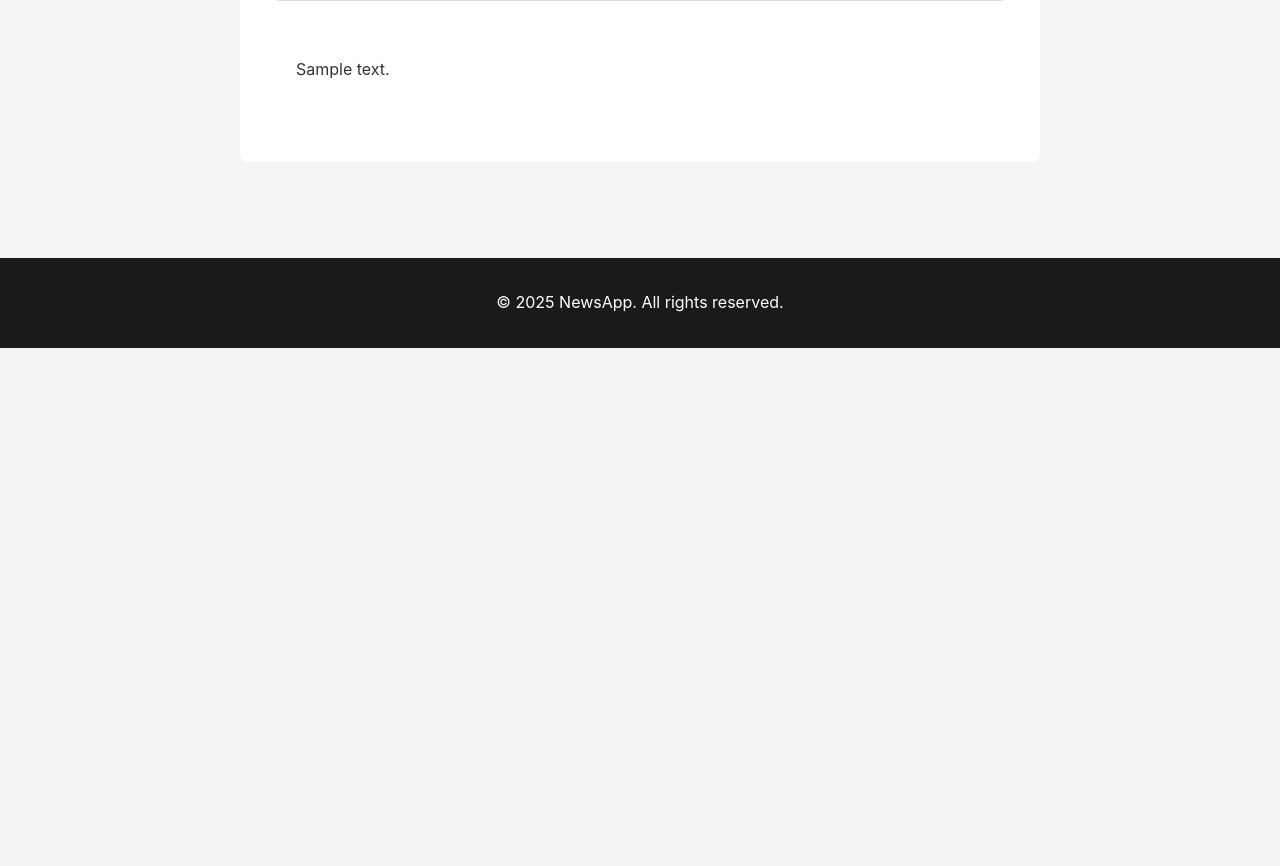
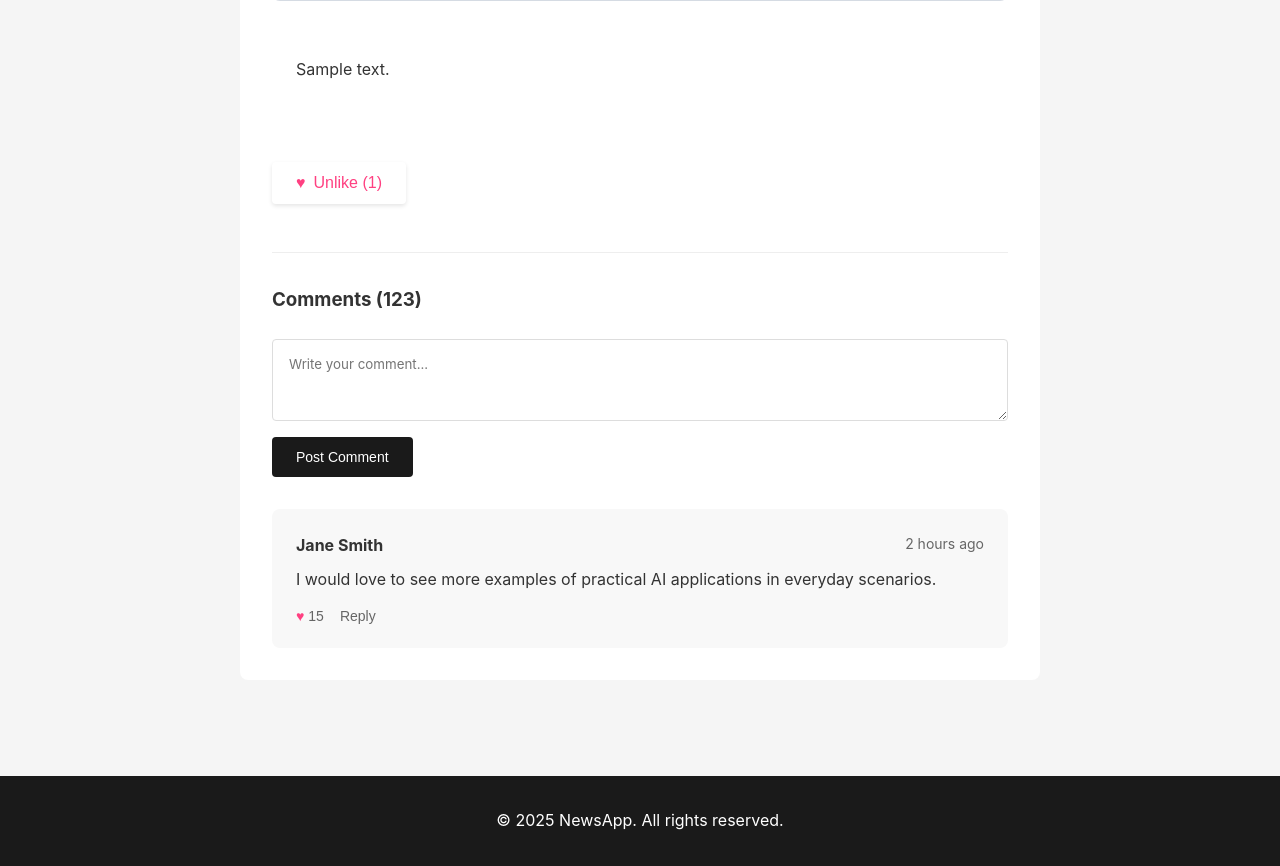
Before and after one commit to manishbhattrai/NewsAPP, a Django app: a page that uses templates/article.html in a window 1280 px wide. Shown: the part 820-1686 px from the top of the page. Before the commit the page ends 1168 px from the top, so only its background shows below. Run offline with Django 5.2, Linux system fonts and the light colour scheme; a user stored in the database is signed in; tables that the repository leaves empty hold one stand-in row (values such as "Sample post"); grey boxes marked "Sample" are stand-in pictures.

Commit message:
added post liking feature

```diff
--- a/main_news/models.py
+++ b/main_news/models.py
@@ -50,6 +50,8 @@ class Post(models.Model):
     slug = models.SlugField(unique=True, null=True, blank=True)
     image = models.ImageField(upload_to='news/')
     content = models.TextField()
+    likes_count = models.IntegerField(default=0)
+    likes = models.ManyToManyField(User, through='Like', related_name='liked_posts')
     created_at = models.DateTimeField(auto_now_add=True)
     updated_at = models.DateTimeField(auto_now=True)
 
@@ -70,7 +72,26 @@ class Post(models.Model):
 
         super().save(*args, **kwargs)
 
+    def update_likes_count(self):
+        self.likes_count = self.likes.count()
+
+        self.save()
+
 
 
     def __str__(self):
         return f"{self.author.username}'s Post."
+
+class Like(models.Model):
+
+    user = models.ForeignKey(User, on_delete=models.CASCADE)
+    article = models.ForeignKey(Post, on_delete=models.CASCADE)
+    created_at = models.DateTimeField(auto_now_add=True)
+
+
+    class Meta:
+
+        unique_together = ('user', 'article')
+
+    def __str__(self):
+        return f"{self.user.username} liked {self.article.title}"
--- a/main_news/urls.py
+++ b/main_news/urls.py
@@ -12,5 +12,7 @@ urlpatterns = [
     path('add-article/', views.add_article, name='add_article'),
     path('update-article/<slug:post_slug>/', views.update_article, name='update_article'),
     path('delete-article/<slug:post_slug>/', views.delete_article, name='delete_article'),
+    path('article/<slug:post_slug>/like/', views.article_likes, name='article_likes'),
+
 
 ]
--- a/main_news/views.py
+++ b/main_news/views.py
@@ -1,7 +1,8 @@
 from django.shortcuts import render,redirect,get_object_or_404
-from .models import Category,Post
+from .models import Category,Post,Like
 from django.core.paginator import Paginator
 from .forms import PostForm
+from django.contrib.auth.decorators import login_required
 
 
 # Create your views here.
@@ -40,7 +41,7 @@ def main_page(request, category_slug=None):
     return render(request,'news.html', context=context)
 
 
-
+@login_required(login_url='login')
 def dashboard(request):
 
     user = request.user
@@ -61,7 +62,7 @@ def dashboard(request):
     return render(request, 'dashboard.html',context=context)
 
 
-
+@login_required(login_url='login')
 def article(request,post_slug):
 
     posts = get_object_or_404(Post, slug = post_slug)
@@ -70,8 +71,9 @@ def article(request,post_slug):
         'posts':posts
     }
 
-    return render(request,'article.html',context=context)
+    return render(request,'article.html', context=context)
 
+@login_required(login_url='login')
 def add_article(request):
 
     if request.method == 'POST':
@@ -95,6 +97,7 @@ def add_article(request):
     }
     return render(request,'add_article.html',context=context)
 
+@login_required(login_url='login')
 def update_article(request, post_slug):
 
     post = get_object_or_404(Post, slug = post_slug)
@@ -118,9 +121,33 @@ def update_article(request, post_slug):
 
     return render(request, 'update_article.html', context=context)
 
+@login_required(login_url='login')
 def delete_article(request, post_slug):
 
     post = get_object_or_404(Post, slug = post_slug)
 
     post.delete()
     return redirect('dashboard')
+
+
+@login_required(login_url='login')
+def article_likes(request,post_slug):
+
+    user = request.user
+
+    posts = get_object_or_404(Post, slug = post_slug)
+
+    existing_like = Like.objects.filter(user=user, article=posts).first()
+
+    if existing_like:
+
+        existing_like.delete()
+
+    else:
+        Like.objects.create(user=user, article=posts)
+
+
+    posts.update_likes_count()
+
+
+    return redirect('article',post_slug=post_slug)
--- a/static/css/style.css
+++ b/static/css/style.css
@@ -527,6 +527,148 @@ body {
     margin-top: 4rem;
 }
 
+/* Social Stats */
+.article-social {
+    display: flex;
+    gap: 1rem;
+    margin: 1rem 0;
+    color: #666;
+    font-size: 0.875rem;
+}
+
+.social-stat {
+    display: flex;
+    align-items: center;
+    gap: 0.25rem;
+}
+
+/* Icons */
+.icon-heart::before {
+    content: "♥";
+    color: #ff4081;
+}
+
+.icon-comment::before {
+    content: "💬";
+}
+
+/* Like Button */
+.like-button {
+    display: inline-flex;
+    align-items: center;
+    gap: 0.5rem;
+    padding: 0.75rem 1.5rem;
+    border: none;
+    border-radius: 4px;
+    background-color: #fff;
+    color: #ff4081;
+    font-size: 1rem;
+    cursor: pointer;
+    transition: all 0.3s ease;
+    box-shadow: 0 2px 4px rgba(0,0,0,0.1);
+}
+
+.like-button:hover {
+    background-color: #fff5f8;
+    transform: translateY(-2px);
+}
+
+.like-button.active {
+    background-color: #ff4081;
+    color: #fff;
+}
+
+/* Comments Section */
+.comments-section {
+    margin-top: 3rem;
+    padding-top: 2rem;
+    border-top: 1px solid #eee;
+}
+
+.comments-section h3 {
+    margin-bottom: 1.5rem;
+    color: #333;
+}
+
+.comment-form {
+    margin-bottom: 2rem;
+}
+
+.comment-form textarea {
+    width: 100%;
+    padding: 1rem;
+    border: 1px solid #ddd;
+    border-radius: 4px;
+    resize: vertical;
+    margin-bottom: 1rem;
+    font-family: inherit;
+    transition: border-color 0.3s ease;
+}
+
+.comment-form textarea:focus {
+    border-color: #1a1a1a;
+    outline: none;
+}
+
+.comments-list {
+    display: flex;
+    flex-direction: column;
+    gap: 1.5rem;
+}
+
+.comment {
+    background-color: #f8f8f8;
+    padding: 1.5rem;
+    border-radius: 8px;
+}
+
+.comment-header {
+    display: flex;
+    justify-content: space-between;
+    margin-bottom: 0.5rem;
+}
+
+.comment-date {
+    color: #666;
+    font-size: 0.875rem;
+}
+
+.comment p {
+    color: #333;
+    line-height: 1.6;
+}
+
+.comment-actions {
+    display: flex;
+    gap: 1rem;
+    margin-top: 1rem;
+}
+
+.comment-like,
+.comment-reply {
+    background: none;
+    border: none;
+    color: #666;
+    font-size: 0.875rem;
+    cursor: pointer;
+    padding: 0;
+    display: flex;
+    align-items: center;
+    gap: 0.25rem;
+}
+
+.comment-like:hover,
+.comment-reply:hover {
+    color: #1a1a1a;
+}
+
+.article-social-actions {
+    margin: 2rem 0;
+    display: flex;
+    gap: 1rem;
+}
+
+
 /* Responsive Design */
 @media (max-width: 768px) {
     .navbar {
@@ -581,4 +723,16 @@ body {
     .form-actions button {
         width: 100%;
     }
+    .comment {
+        padding: 1rem;
+    }
+
+    .comment-actions {
+        flex-wrap: wrap;
+    }
+
+    .like-button {
+        width: 100%;
+        justify-content: center;
+    }
 }
--- a/templates/article.html
+++ b/templates/article.html
@@ -19,6 +19,50 @@
     <img src="{{ posts.image.url }}" alt="Article Image" class="article-image">
     <div class="article-content">
         <p>{{ posts.content }}</p>
+    </div>
+
+    <div class="article-social-actions">
+        <form method="POST" action="{% url 'article_likes' posts.slug %}">
+            {% csrf_token %}
+            <button type="submit" class="like-button">
+                <i class="icon-heart {% if user in posts.likes.all %}liked{% endif %}"></i>
+                <span>
+                    {% if user in posts.likes.all %}
+                        Unlike
+                    {% else %}
+                        like
+                    {% endif %}
+                    ({{ posts.likes_count }})
+
+                </span>
+            </button>
+        </form>
+    </div>
+
+    <div class="comments-section">
+        <h3>Comments (123)</h3>
+
+        <form class="comment-form">
+            <textarea placeholder="Write your comment..." rows="3"></textarea>
+            <button type="submit" class="primary-button">Post Comment</button>
+        </form>
+
+        <div class="comments-list">
+            <div class="comment">
+                <div class="comment-header">
+                    <strong>Jane Smith</strong>
+                    <span class="comment-date">2 hours ago</span>
+                </div>
+                <p>I would love to see more examples of practical AI applications in everyday scenarios.</p>
+                        <div class="comment-actions">
+                            <button class="comment-like">
+                                <i class="icon-heart"></i>
+                                <span>15</span>
+                            </button>
+                            <button class="comment-reply">Reply</button>
+            </div>
+        </div>
+    </div>
 </article>
 
 
--- a/templates/home.html
+++ b/templates/home.html
@@ -17,6 +17,12 @@
 
                 <a href="{% url 'article' post.slug %}" class="read-more">Read More</a>
                 <p>{{ post.created_at }}</p>
+
+                <div class="article-social">
+                    <div class="social-stat">
+                        <i class="icon-heart"></i>
+                        <span>{{ post.likes_count }} likes</span>
+                    </div>
             </div>
         </article>
         {% endfor %}
```
Also changed, not shown: templates/news.html (+10 -0 lines), main_news/migrations/0005_post_likes_count_like.py (added), main_news/migrations/0006_alter_like_article.py (added), main_news/migrations/0007_post_likes_alter_like_article.py (added).
